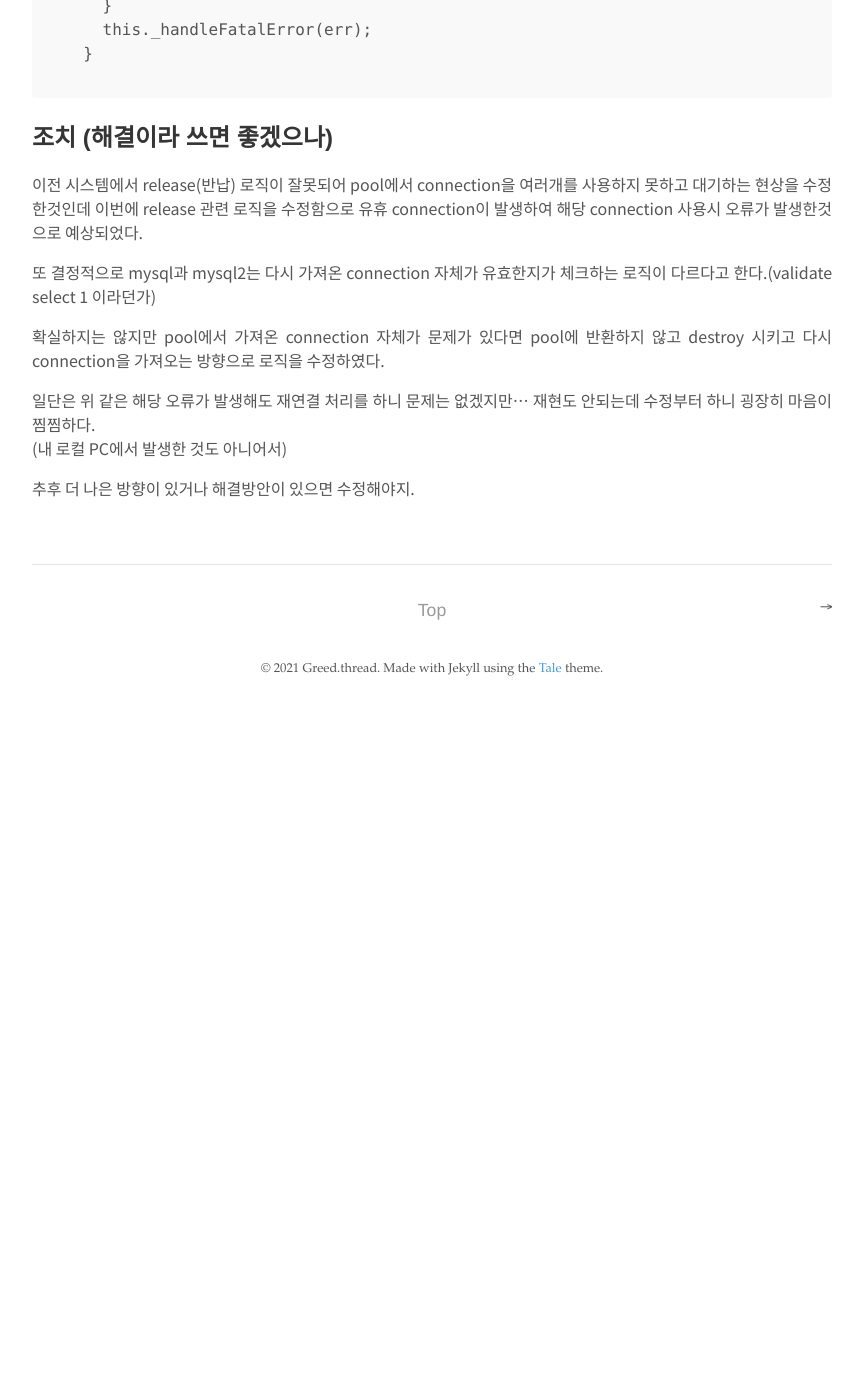
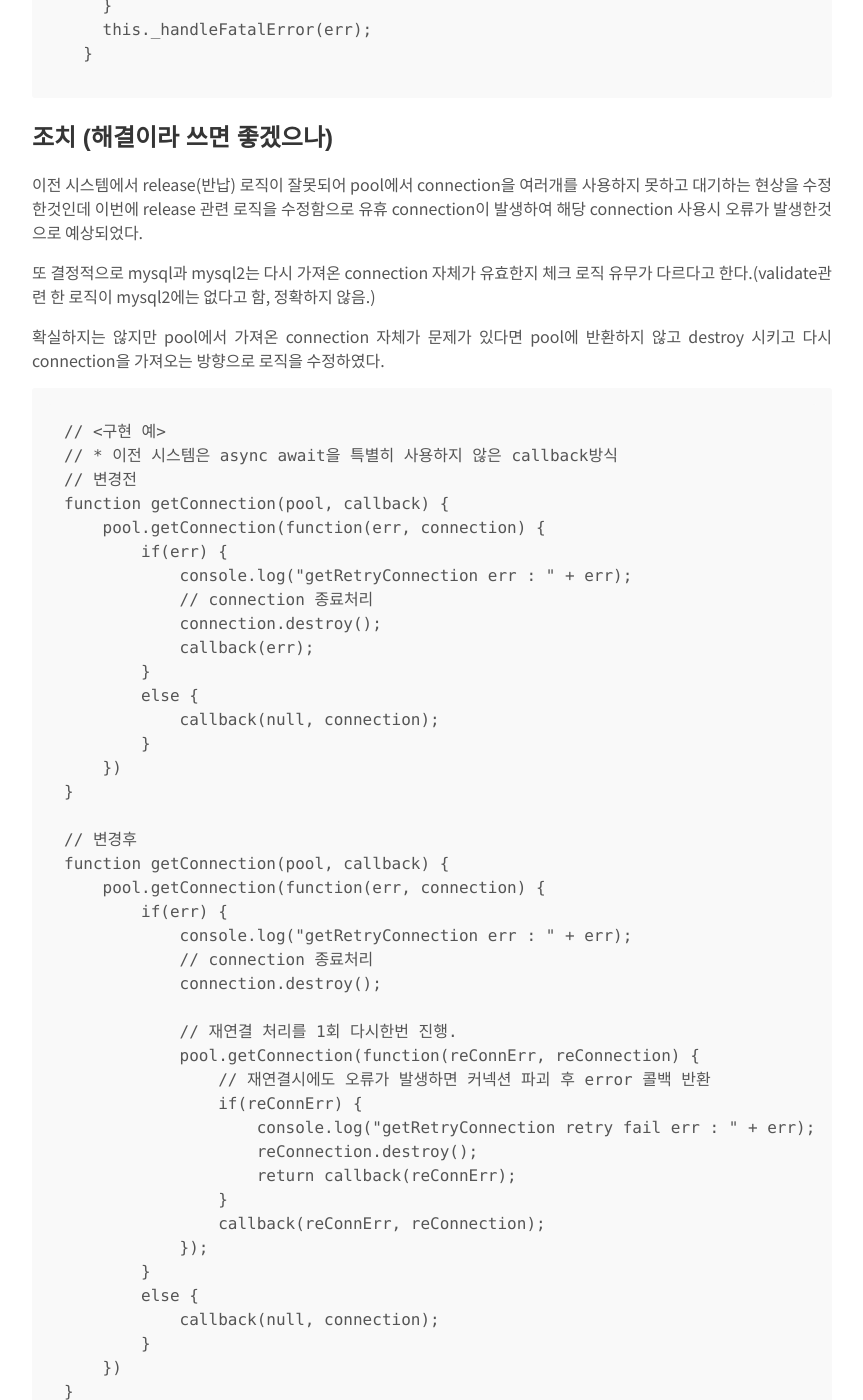
Before and after one commit to greedThread/greedthread.github.io, a Jekyll site: the page built from _posts/2021-03-09-Mysql2-모듈을-사용하여-장시간-켜놓을시-커넥션-예외가-발생하는-이슈.md, in a window 1280 px wide and 1400 px high, scrolled down 3211 px. Shown: the whole window, without its empty margins (208-1071 px from the left). Built offline with Jekyll 4.4.1, drawn with Linux system fonts in a browser that asks for light colours; before the commit the page ends 3923 px from its top, so only the background shows below that; some of the changed text lies outside the part shown.

Commit message:
- 3.9 포스트 수정, 변경 코드 추가.

````diff
--- a/_posts/2021-03-09-Mysql2-모듈을-사용하여-장시간-켜놓을시-커넥션-예외가-발생하는-이슈.md
+++ b/_posts/2021-03-09-Mysql2-모듈을-사용하여-장시간-켜놓을시-커넥션-예외가-발생하는-이슈.md
@@ -129,12 +129,58 @@ mysql2 를 기반으로 사용하는 orm 모듈에서도 발생사례가 제보
 이전 시스템에서 release(반납) 로직이 잘못되어 pool에서 connection을 여러개를 사용하지 못하고 대기하는 현상을 수정한것인데
 이번에 release 관련 로직을 수정함으로 유휴 connection이 발생하여 해당 connection 사용시 오류가 발생한것으로 예상되었다.
 
-또 결정적으로 mysql과 mysql2는 다시 가져온 connection 자체가 유효한지가 체크하는 로직이 다르다고 한다.(validate select 1 이라던가)
+또 결정적으로 mysql과 mysql2는 다시 가져온 connection 자체가 유효한지 체크 로직 유무가 다르다고 한다.(validate관련 한 로직이 mysql2에는 없다고 함, 정확하지 않음.)
 
 확실하지는 않지만 pool에서 가져온 connection 자체가 문제가 있다면 pool에 반환하지 않고 destroy 시키고 다시 connection을 가져오는
 방향으로 로직을 수정하였다.
 
-일단은 위 같은 해당 오류가 발생해도 재연결 처리를 하니 문제는 없겠지만... 재현도 안되는데 수정부터 하니 굉장히 마음이 찜찜하다.
-(내 로컬 PC에서 발생한 것도 아니어서)
+```
+// <구현 예>
+// * 이전 시스템은 async await을 특별히 사용하지 않은 callback방식
+// 변경전
+function getConnection(pool, callback) {
+    pool.getConnection(function(err, connection) {
+        if(err) {
+            console.log("getRetryConnection err : " + err);
+            // connection 종료처리
+            connection.destroy();
+            callback(err);
+        }
+        else {
+            callback(null, connection);
+        }
+    })
+}
+
+// 변경후
+function getConnection(pool, callback) {
+    pool.getConnection(function(err, connection) {
+        if(err) {
+            console.log("getRetryConnection err : " + err);
+            // connection 종료처리
+            connection.destroy();
+
+            // 재연결 처리를 1회 다시한번 진행.
+            pool.getConnection(function(reConnErr, reConnection) {
+                // 재연결시에도 오류가 발생하면 커넥션 파괴 후 error 콜백 반환
+                if(reConnErr) {
+                    console.log("getRetryConnection retry fail err : " + err);
+                    reConnection.destroy();
+                    return callback(reConnErr);
+                }
+                callback(reConnErr, reConnection);
+            });
+        }
+        else {
+            callback(null, connection);
+        }
+    })
+}
+
+
+```
+조금 더 나은 방식이라면 재귀나 참조를 통해 적당한 선에서 n회차 반복처리를 하였으나 장기간 비활성시 종료되었을때라서 1회만 다시 시도해도 문제 없을것 같아 위 같이 처리하였다.
+
+일단은 앞서 발생한 오류가 발생해도 재연결 처리를 하니 문제는 없겠지만... 재현도 안되는데 수정부터 하니 굉장히 마음이 찜찜하다.  (내 로컬 PC에서 발생한 것도 아니어서)
 
 추후 더 나은 방향이 있거나 해결방안이 있으면 수정해야지.
````
